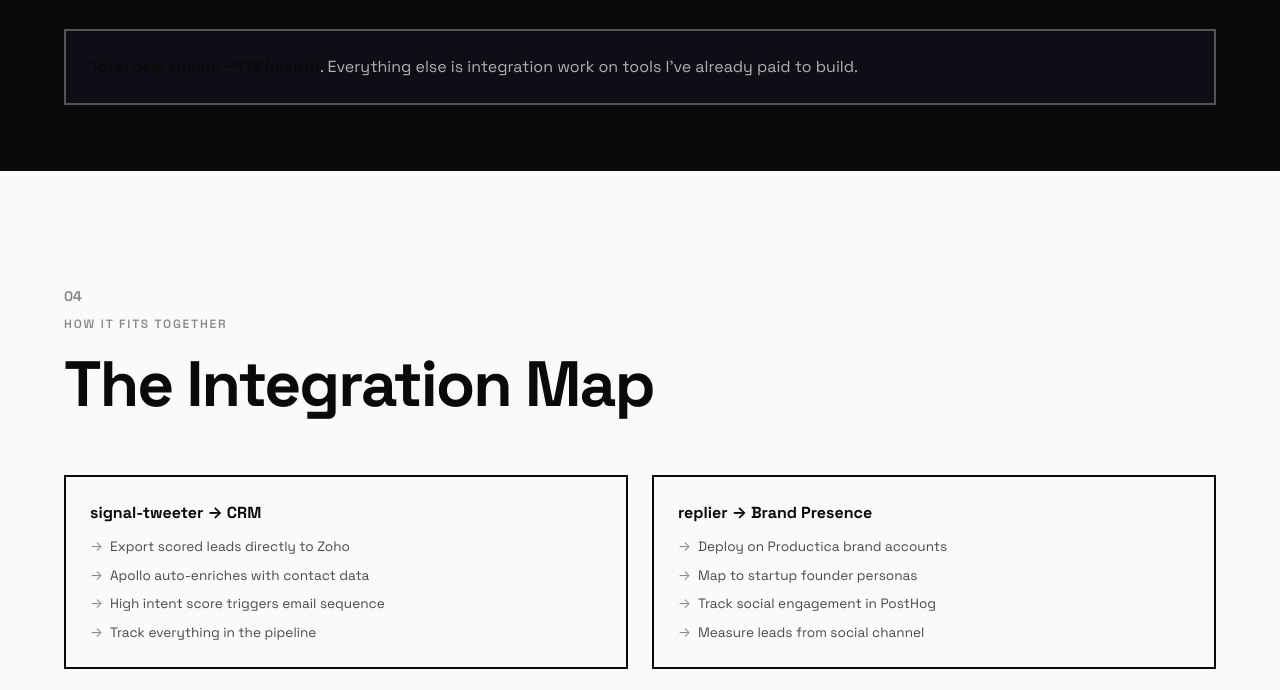
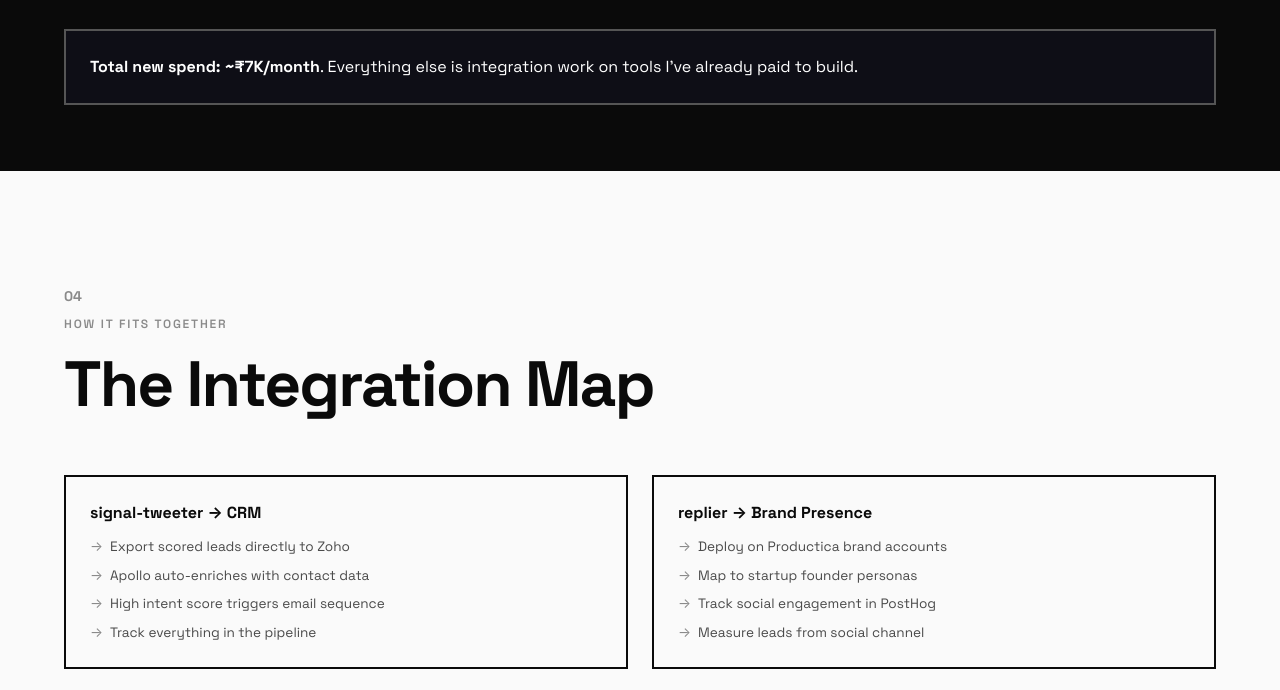
Before and after one commit to haard18/productica-ai, a plain HTML site: page index.html in a window 1280 px wide. Shown: the part 3275-3965 px from the top of the page. Drawn offline with Linux system fonts and the light colour scheme.

Commit message:
Update highlight box text color to white in index.html

```diff
--- a/index.html
+++ b/index.html
@@ -81,7 +81,8 @@
         .slide-alt .pill { background: transparent; border-color: #444; color: #b0b0b0; }
         .slide-alt .quote { border-color: #555; }
         .slide-alt .highlight-box { border-color: #555; }
-        .slide-alt .highlight-box p { color: #b0b0b0; }
+        .slide-alt .highlight-box p { color: #ffffff; }
+        .slide-alt .highlight-box strong { color: #ffffff; }
 
         .slide-label { font-size: 0.75rem; font-weight: 600; text-transform: uppercase; letter-spacing: 0.15em; color: var(--text-muted); margin-bottom: 1rem; }
         .section-number { font-size: 0.875rem; font-weight: 700; color: var(--text-muted); margin-bottom: 0.5rem; }
```
